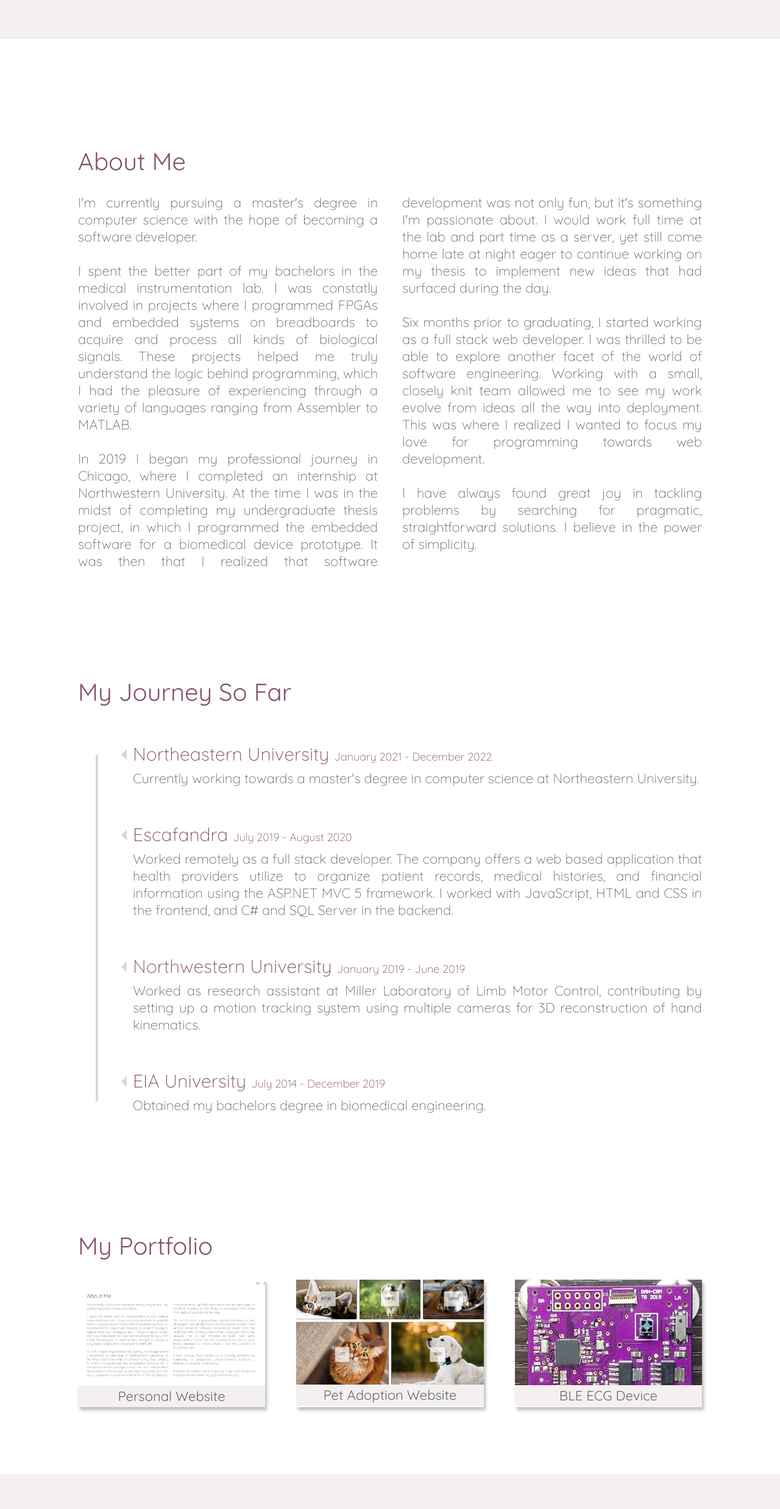
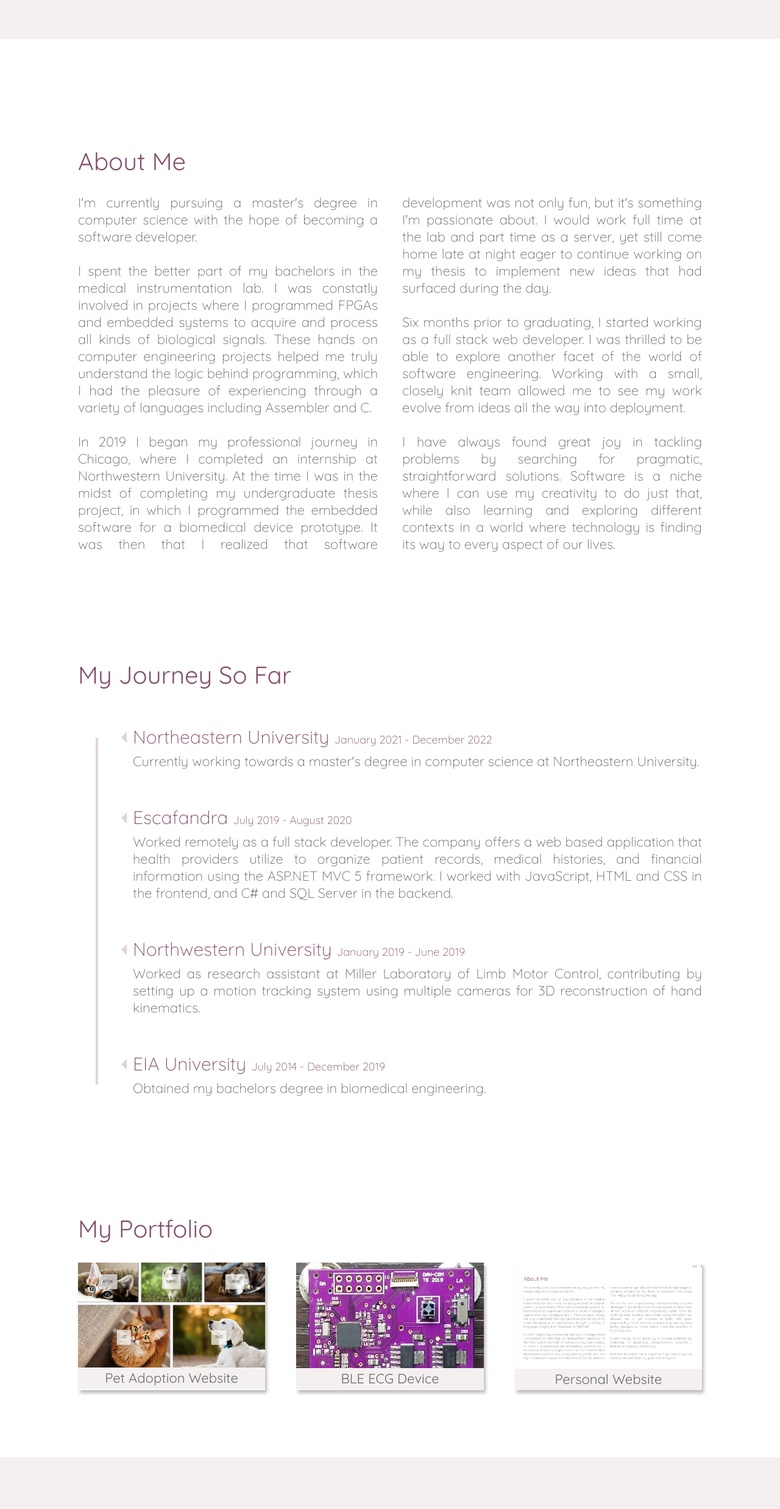
Before and after one commit to catalinagutierrez/personal-website, a React (Create React App) app: page / in a window 1280 px wide. Shown: the part 736-3210 px from the top of the page at 61% size. Built offline with nearby package versions, Linux system fonts and the light colour scheme.

Commit message:
Updated content and added links to portfolio entries that have them.

```diff
--- a/src/components/about-me/about-me.component.jsx
+++ b/src/components/about-me/about-me.component.jsx
@@ -11,11 +11,12 @@ const AboutMe = () => (
             <br />
             I spent the better part of my bachelors in the medical
             instrumentation lab. I was constatly involved in projects where I
-            programmed FPGAs and embedded systems on breadboards to acquire and
-            process all kinds of biological signals. These projects helped me
+            programmed FPGAs and embedded systems to acquire and
+            process all kinds of biological signals. These hands on
+            computer engineering projects helped me
             truly understand the logic behind programming, which I had the
-            pleasure of experiencing through a variety of languages ranging from
-            Assembler to MATLAB.
+            pleasure of experiencing through a variety of languages including
+            Assembler and C.
             <br />
             <br />
             In 2019 I began my professional journey in Chicago, where I
@@ -33,12 +34,16 @@ const AboutMe = () => (
             developer. I was thrilled to be able to explore another facet of the
             world of software engineering. Working with a small, closely knit
             team allowed me to see my work evolve from ideas all the way into
-            deployment. This was where I realized I wanted to focus my love for
-            programming towards web development.
+            deployment.
             <br />
-            <br />I have always found great joy in tackling problems by
-            searching for pragmatic, straightforward solutions. I believe in the
-            power of simplicity.
+            <br />
+            I have always found great joy in tackling problems by
+            searching for pragmatic, straightforward solutions. Software is a
+            niche where I can use my creativity to do just that, while
+            also learning and exploring different contexts in a world
+            where technology is finding its way to every aspect of our lives.
+
+            {/* I believe in the power of simplicity. */}
         </div>
     </div>
 );
--- a/src/components/portfolio-entry/portfolio-entry.component.jsx
+++ b/src/components/portfolio-entry/portfolio-entry.component.jsx
@@ -42,15 +42,14 @@ class PortfolioEntry extends React.Component {
                         </Modal.Title>
                     </Modal.Header>
                     <Modal.Body>
-                        <b>Languages used:</b> {this.props.languages}
-                        <br />
-                        <b>Tools used:</b> {this.props.tools}
+                        <b>Languages and tools used:</b> {this.props.languages}
                         <br />
                         <br />
                         {this.props.description}
                         <br />
                         <br />
                         {this.props.imageCaption}
+                        {this.props.link ? <a href={this.props.link}>here.</a> : null}
                         <br />
                         <br />
                         <img src={this.props.img} alt='' />
--- a/src/components/portfolio/portfolio.component.jsx
+++ b/src/components/portfolio/portfolio.component.jsx
@@ -11,42 +11,42 @@ class Portfolio extends React.Component {
             portfolio: [
                 {
                     id: '1',
-                    name: 'Personal Website',
+                    name: 'Pet Adoption Website',
                     animationDelay: 0,
-                    thumbnail: require('../../assets/websiteThumbnail.jpg'),
+                    thumbnail: require('../../assets/animalRescueThumbnail.jpg'),
                     alt: 'Website Thumbnail',
-                    languages: 'ReactJS, SASS',
-                    tools: 'Visual Studio Code',
-                    img: '',
+                    languages: 'ReactJS, Redux, Firebase, Stripe',
                     description:
-                        "In my fascination for building useful tools, I decided to take the skills I've learned on my own to build my personal website—plus, I got the chance to tackle web development using React.",
+                        'I grew curious about modern JavaScript frameworks, so I decided to learn ReactJS on my own by taking an online course. After completing the master project, which was a fashion e-commerce website, I decided to expand upon it and create a similar app but using my own ideas and different functionality.',
+                    imageCaption:
+                        'I used heroku to deploy the most recent version of the project. It can be accessed ',
+                    link: 'https://cat-animal-rescue.herokuapp.com/',
                 },
                 {
                     id: '2',
-                    name: 'Pet Adoption Website',
+                    name: 'BLE ECG Device',
                     animationDelay: 200,
-                    thumbnail: require('../../assets/animalRescueThumbnail.jpg'),
-                    alt: 'Website Thumbnail',
-                    languages: 'ReactJS, Redux, Firebase, Stripe',
-                    tools: 'Visual Studio Code',
-                    description:
-                        'I grew curious about modern JavaScript frameworks, so I decided to learn ReactJS on my own by taking an online course. After completing the master project, which was a fashion e-commerce website, I decided to expand upon it and create a similar app but using my own ideas and different functionality.',
-                    imageCaption:
-                        'I used heroku to deploy the most recent version of the project. It can be accessed at https://cat-animal-rescue.herokuapp.com/',
-                },
-                {
-                    id: '3',
-                    name: 'BLE ECG Device',
-                    animationDelay: 400,
                     thumbnail: require('../../assets/thesisThumbnail.jpg'),
                     alt: 'PCB Thumbnail',
                     languages: 'C, MATLAB',
-                    tools: 'Segger Embedded Studios, MATLAB, Altium',
                     img: require('../../assets/thesisDiagram.jpg'),
                     description:
                         "My bachelor's thesis project was the design and prototyping of a cardiac biopotential recording device that uses two synchronized, independent signal readings from the patients chest using Bluetooth Low Energy to transmit data wirelessly to a central processing unit.",
                     imageCaption:
                         'The overall functionality of the device is shown in the following diagram:',
+                    link: null,
+                },
+                {
+                    id: '3',
+                    name: 'Personal Website',
+                    animationDelay: 400,
+                    thumbnail: require('../../assets/websiteThumbnail.jpg'),
+                    alt: 'Website Thumbnail',
+                    languages: 'ReactJS, SASS',
+                    img: '',
+                    description:
+                        "In my fascination for building useful tools, I decided to take the skills I've learned on my own to build my personal website—plus, I got the chance to tackle web development using React.",
+                    link: null,
                 },
             ],
         };
```
